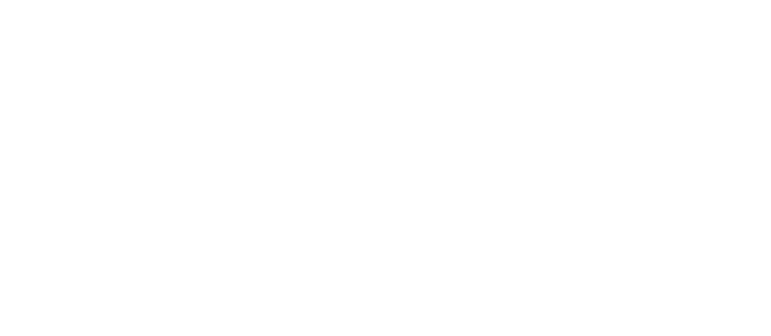
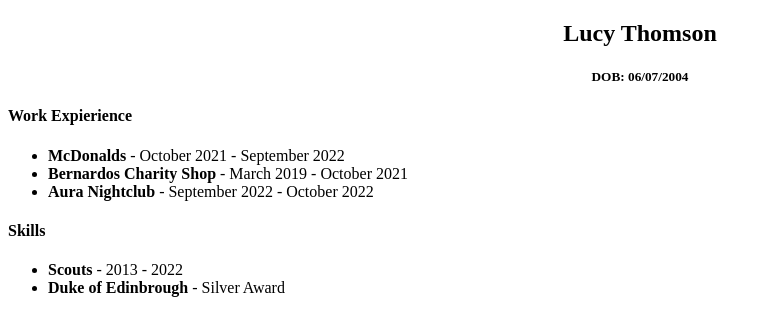
Before and after one commit to LTmsn/lucythomson, a plain HTML site: page unit_2/acitivity2.html in a window 1280 px wide. Shown: the whole page, without its empty margins (0-771 px from the left). Drawn offline with Linux system fonts and the light colour scheme.

Commit message:
Activity 2

```diff
--- a/unit_2/acitivity2.html
+++ b/unit_2/acitivity2.html
@@ -4,9 +4,27 @@
     <meta charset="UTF-8">
     <meta http-equiv="X-UA-Compatible" content="IE=edge">
     <meta name="viewport" content="width=device-width, initial-scale=1.0">
-    <title>Document</title>
+    <title>HTML CV</title>
 </head>
 <body>
+    <center>
+    <header>
+        <h2>Lucy Thomson</h2>
+        <h5>DOB: 06/07/2004</h5>
+    </header>
+    </center>
 
+    <h4>Work Expierience</h4>
+    <ul>
+        <li><b>McDonalds</b> - October 2021 - September 2022</li>
+        <li><b>Bernardos Charity Shop</b> - March 2019 - October 2021</li>
+        <li><b>Aura Nightclub</b> - September 2022 - October 2022</li>
+    </ul>
+
+    <h4>Skills</h4>
+    <ul>
+        <li><b>Scouts</b> - 2013 - 2022</li>
+        <li><b>Duke of Edinbrough</b> - Silver Award</li>
+    </ul>
 </body>
 </html>
```
